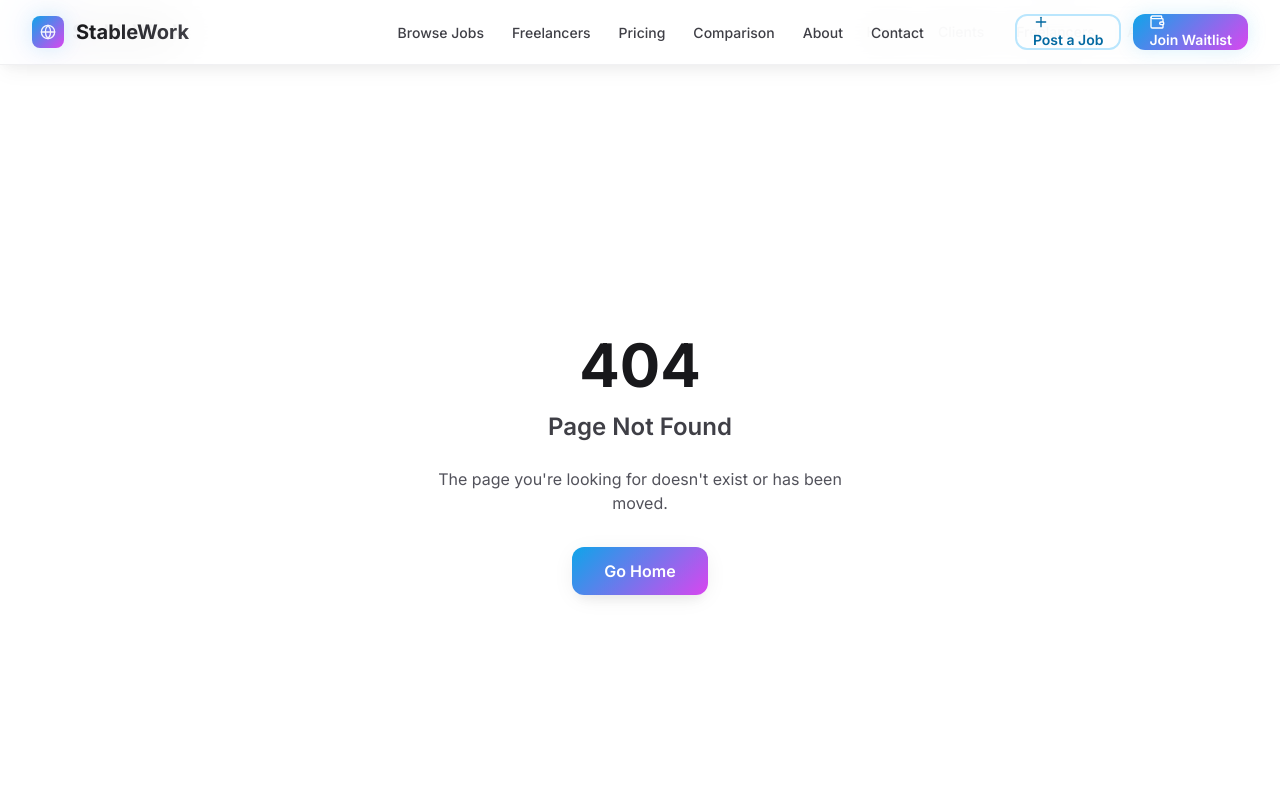
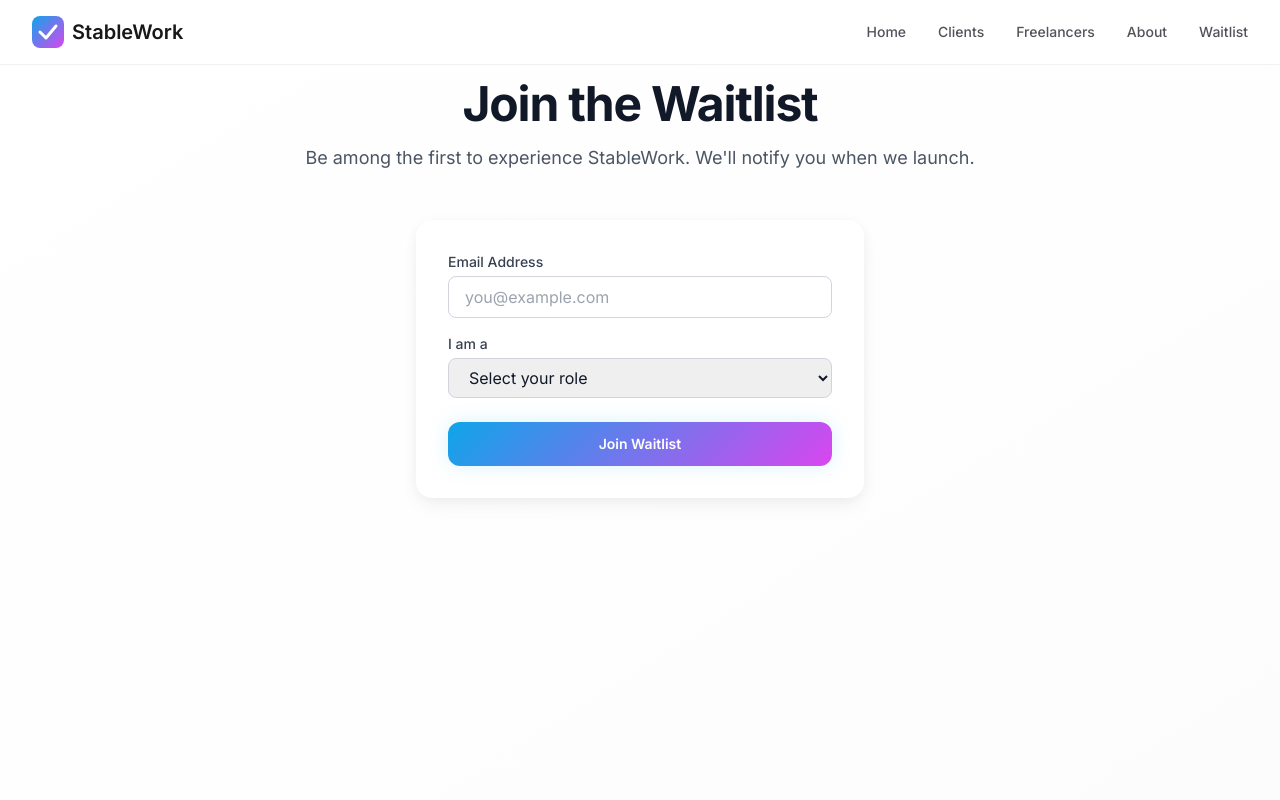
Before and after one commit to LucidaBTC/Repository-name-StableWork-Landing, a Next.js app: page /waitlist in a window 1280 px wide. Before the commit this address had no page. Shown: the top 800 px of the page. Built offline with nearby package versions, Linux system fonts and the light colour scheme.

Commit message:
feat: waitlist form with validation + role selector

```diff
--- /dev/null
+++ b/app/waitlist/page.tsx
@@ -0,0 +1,27 @@
+"use client";
+
+import { Container } from "@/components/common/Container";
+import { WaitlistForm } from "@/components/common/WaitlistForm";
+
+export default function WaitlistPage() {
+  return (
+    <div className="min-h-screen bg-gradient-to-br from-white to-secondary-50/50 py-20">
+      <Container>
+        <div className="max-w-2xl mx-auto text-center mb-12 animate-fade-in-up">
+          <h1 className="text-4xl font-bold tracking-tight text-gray-900 sm:text-5xl mb-4">
+            Join the Waitlist
+          </h1>
+          <p className="text-lg text-gray-600">
+            Be among the first to experience StableWork. We'll notify you when we launch.
+          </p>
+        </div>
+
+        <div className="flex justify-center">
+          <div className="w-full max-w-md bg-white rounded-2xl shadow-soft p-8 animate-fade-in-up" style={{ animationDelay: "0.2s" }}>
+            <WaitlistForm />
+          </div>
+        </div>
+      </Container>
+    </div>
+  );
+}
--- /dev/null
+++ b/components/common/WaitlistForm.tsx
@@ -0,0 +1,157 @@
+"use client";
+
+import { useState } from "react";
+import { Button } from "@/components/common/Button";
+import { Container } from "@/components/common/Container";
+import { CheckCircle2, AlertCircle, Loader2 } from "lucide-react";
+
+type FormState = {
+  email: string;
+  role: "freelancer" | "client" | "";
+};
+
+type FormErrors = {
+  email?: string;
+  role?: string;
+};
+
+export function WaitlistForm() {
+  const [formState, setFormState] = useState<FormState>({
+    email: "",
+    role: "",
+  });
+  const [errors, setErrors] = useState<FormErrors>({});
+  const [isSubmitting, setIsSubmitting] = useState(false);
+  const [isSuccess, setIsSuccess] = useState(false);
+
+  const validateForm = (): boolean => {
+    const newErrors: FormErrors = {};
+
+    // Email validation
+    if (!formState.email) {
+      newErrors.email = "Email is required";
+    } else if (!/^[^\s@]+@[^\s@]+\.[^\s@]+$/.test(formState.email)) {
+      newErrors.email = "Please enter a valid email address";
+    }
+
+    // Role validation
+    if (!formState.role) {
+      newErrors.role = "Please select your role";
+    }
+
+    setErrors(newErrors);
+    return Object.keys(newErrors).length === 0;
+  };
+
+  const handleSubmit = async (e: React.FormEvent) => {
+    e.preventDefault();
+
+    if (!validateForm()) return;
+
+    setIsSubmitting(true);
+
+    // Mock API call
+    try {
+      await new Promise(resolve => setTimeout(resolve, 1500));
+      console.log("Form submitted:", formState);
+      setIsSuccess(true);
+      setFormState({ email: "", role: "" });
+    } catch (error) {
+      console.error("Error submitting form:", error);
+      setErrors({ email: "Something went wrong. Please try again." });
+    } finally {
+      setIsSubmitting(false);
+    }
+  };
+
+  if (isSuccess) {
+    return (
+      <div className="text-center space-y-4 animate-fade-in-up">
+        <CheckCircle2 className="w-12 h-12 text-green-500 mx-auto" />
+        <h2 className="text-2xl font-bold text-gray-900">You're on the list!</h2>
+        <p className="text-gray-600">
+          Thanks for joining. We'll notify you when StableWork launches.
+        </p>
+        <Button
+          variant="secondary"
+          onClick={() => setIsSuccess(false)}
+          className="mt-4"
+        >
+          Add Another Email
+        </Button>
+      </div>
+    );
+  }
+
+  return (
+    <form onSubmit={handleSubmit} className="w-full max-w-md space-y-6">
+      <div className="space-y-4">
+        {/* Email Input */}
+        <div>
+          <label htmlFor="email" className="block text-sm font-medium text-gray-700 mb-1">
+            Email Address
+          </label>
+          <input
+            type="email"
+            id="email"
+            value={formState.email}
+            onChange={(e) => setFormState({ ...formState, email: e.target.value })}
+            className={`w-full px-4 py-2 rounded-lg border ${
+              errors.email ? "border-red-300" : "border-gray-300"
+            } focus:ring-2 focus:ring-primary-500 focus:border-transparent`}
+            placeholder="you@example.com"
+            disabled={isSubmitting}
+          />
+          {errors.email && (
+            <p className="mt-1 text-sm text-red-600 flex items-center">
+              <AlertCircle className="w-4 h-4 mr-1" />
+              {errors.email}
+            </p>
+          )}
+        </div>
+
+        {/* Role Selection */}
+        <div>
+          <label htmlFor="role" className="block text-sm font-medium text-gray-700 mb-1">
+            I am a
+          </label>
+          <select
+            id="role"
+            value={formState.role}
+            onChange={(e) => setFormState({ ...formState, role: e.target.value as FormState["role"] })}
+            className={`w-full px-4 py-2 rounded-lg border ${
+              errors.role ? "border-red-300" : "border-gray-300"
+            } focus:ring-2 focus:ring-primary-500 focus:border-transparent`}
+            disabled={isSubmitting}
+          >
+            <option value="">Select your role</option>
+            <option value="freelancer">Freelancer</option>
+            <option value="client">Client</option>
+          </select>
+          {errors.role && (
+            <p className="mt-1 text-sm text-red-600 flex items-center">
+              <AlertCircle className="w-4 h-4 mr-1" />
+              {errors.role}
+            </p>
+          )}
+        </div>
+      </div>
+
+      <Button
+        type="submit"
+        variant="gradient"
+        className="w-full"
+        disabled={isSubmitting}
+      >
+        {isSubmitting ? (
+          <>
+            <Loader2 className="w-5 h-5 mr-2 animate-spin" />
+            Joining Waitlist...
+          </>
+        ) : (
+          "Join Waitlist"
+        )}
+      </Button>
+    </form>
+  );
+}
```
